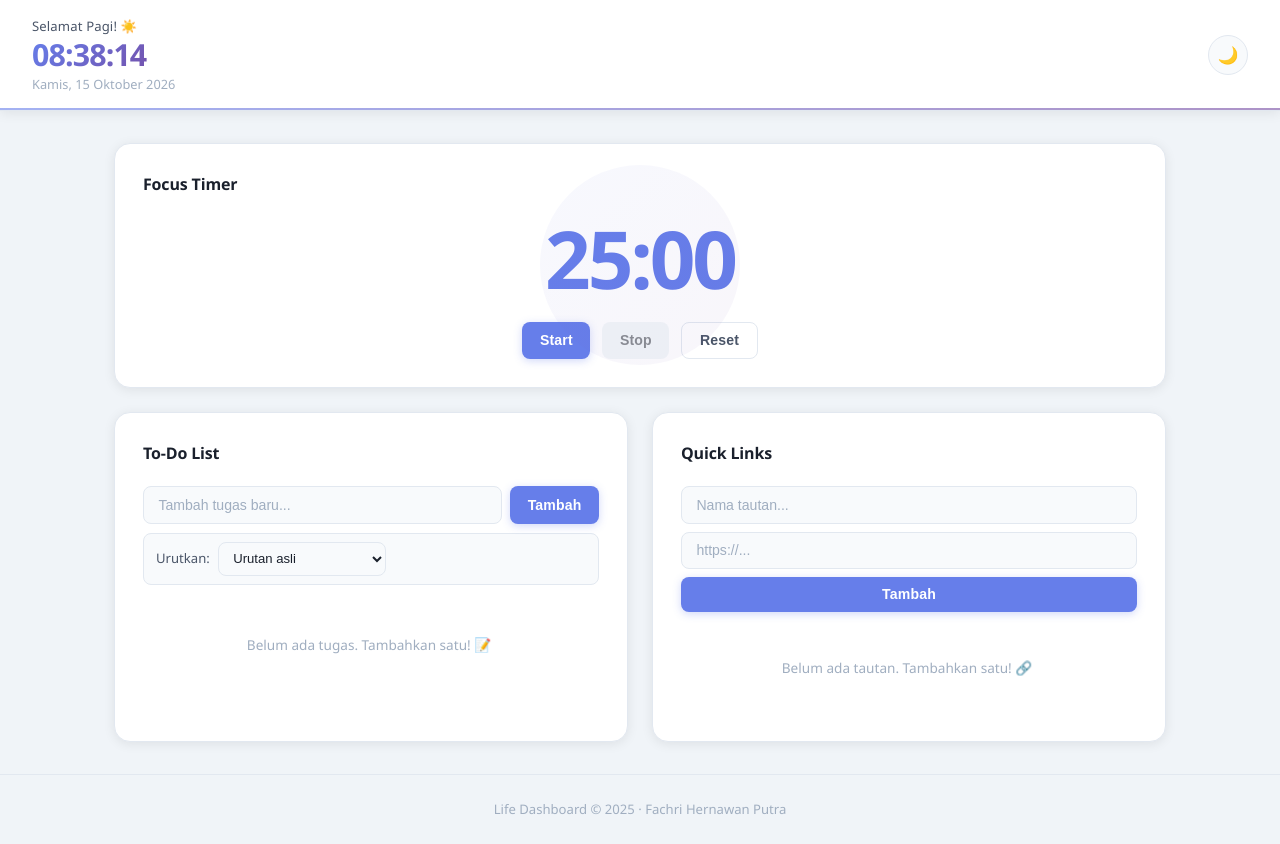
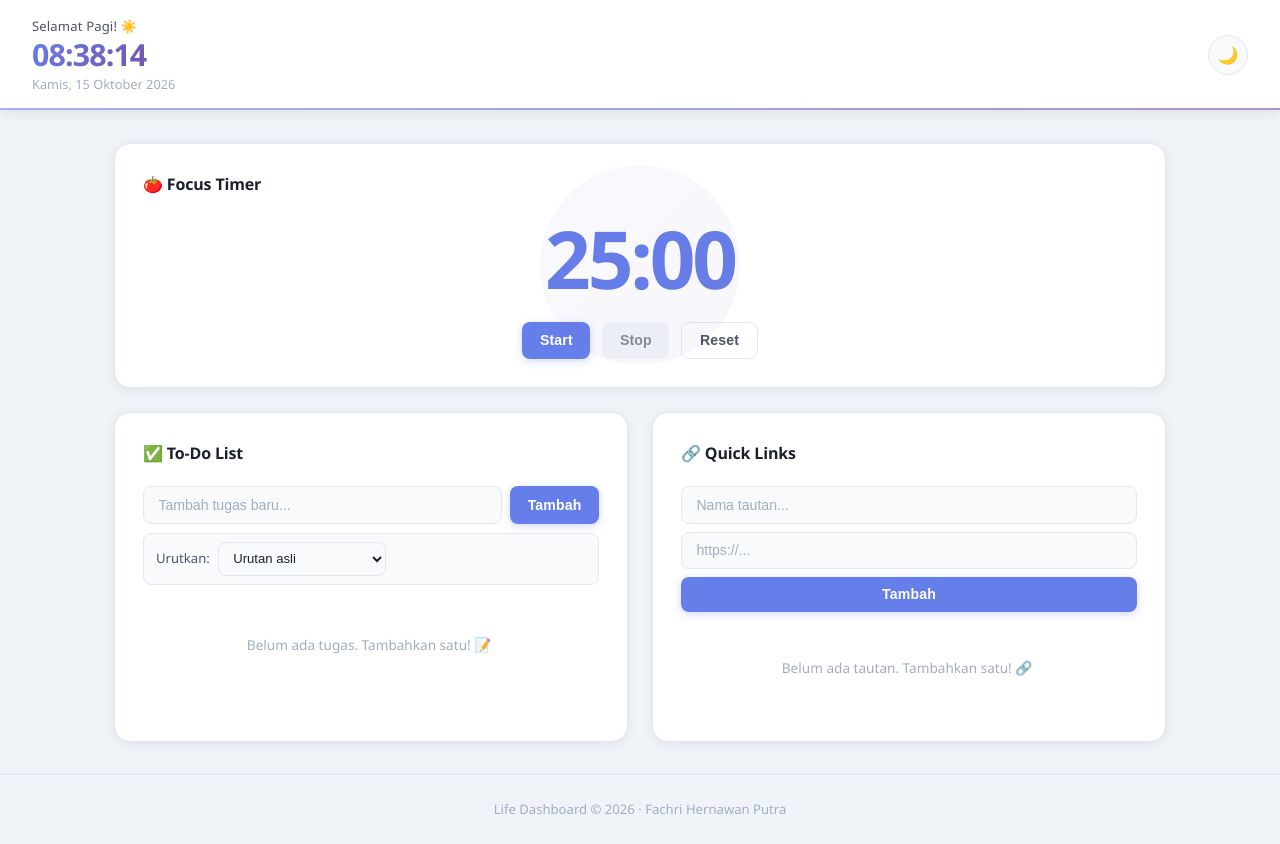
Before and after one commit to fcrhyptr/revou-life-dashboard, a plain HTML site: page index.html in a window 1280 px wide. Drawn offline with Linux system fonts and the light colour scheme.

Commit message:
fix: update section titles and footer year

```diff
--- a/index.html
+++ b/index.html
@@ -27,7 +27,7 @@
 
     <!-- --------- FOCUS TIMER (POMODORO) --------- -->
     <section class="card timer-card">
-      <h2 class="card-title">Focus Timer</h2>
+      <h2 class="card-title">🍅 Focus Timer</h2>
       <div class="timer-display" id="timer-display">25:00</div>
       <div class="timer-controls">
         <button id="btn-start" class="btn btn-primary">Start</button>
@@ -38,7 +38,7 @@
 
     <!-- --------- TO-DO LIST --------- -->
     <section class="card todo-card">
-      <h2 class="card-title">To-Do List</h2>
+      <h2 class="card-title">✅ To-Do List</h2>
 
       <!-- Form tambah tugas -->
       <div class="todo-input-group">
@@ -75,7 +75,7 @@
 
     <!-- --------- QUICK LINKS --------- -->
     <section class="card links-card">
-      <h2 class="card-title">Quick Links</h2>
+      <h2 class="card-title">🔗 Quick Links</h2>
 
       <!-- Form tambah tautan -->
       <div class="links-input-group">
@@ -109,7 +109,7 @@
 
   <!-- ===================== FOOTER ===================== -->
   <footer class="footer">
-    <p>Life Dashboard &copy; 2025 · Fachri Hernawan Putra</p>
+    <p>Life Dashboard &copy; 2026 · Fachri Hernawan Putra</p>
   </footer>
 
   <script src="js/script.js"></script>
```
